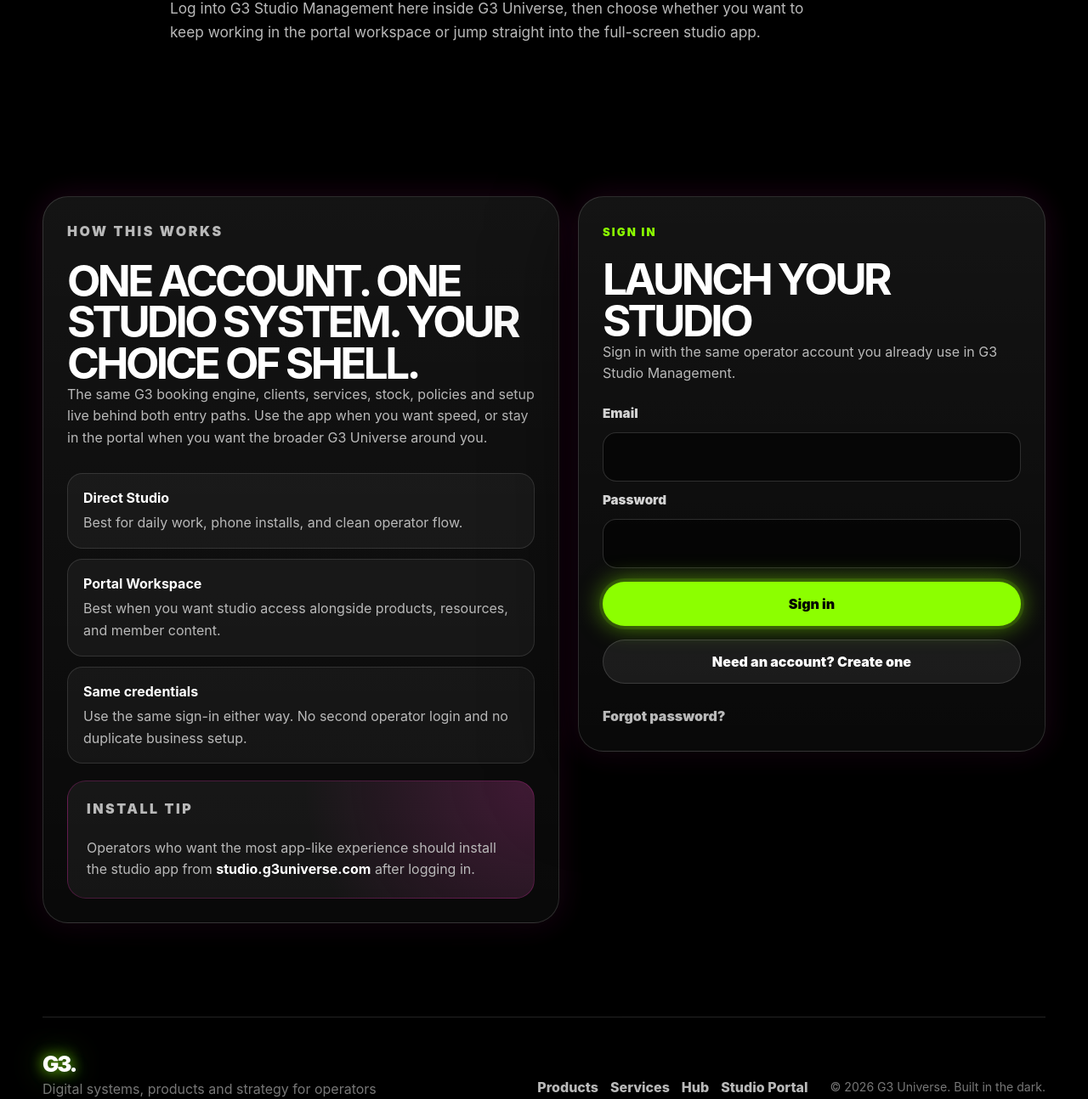
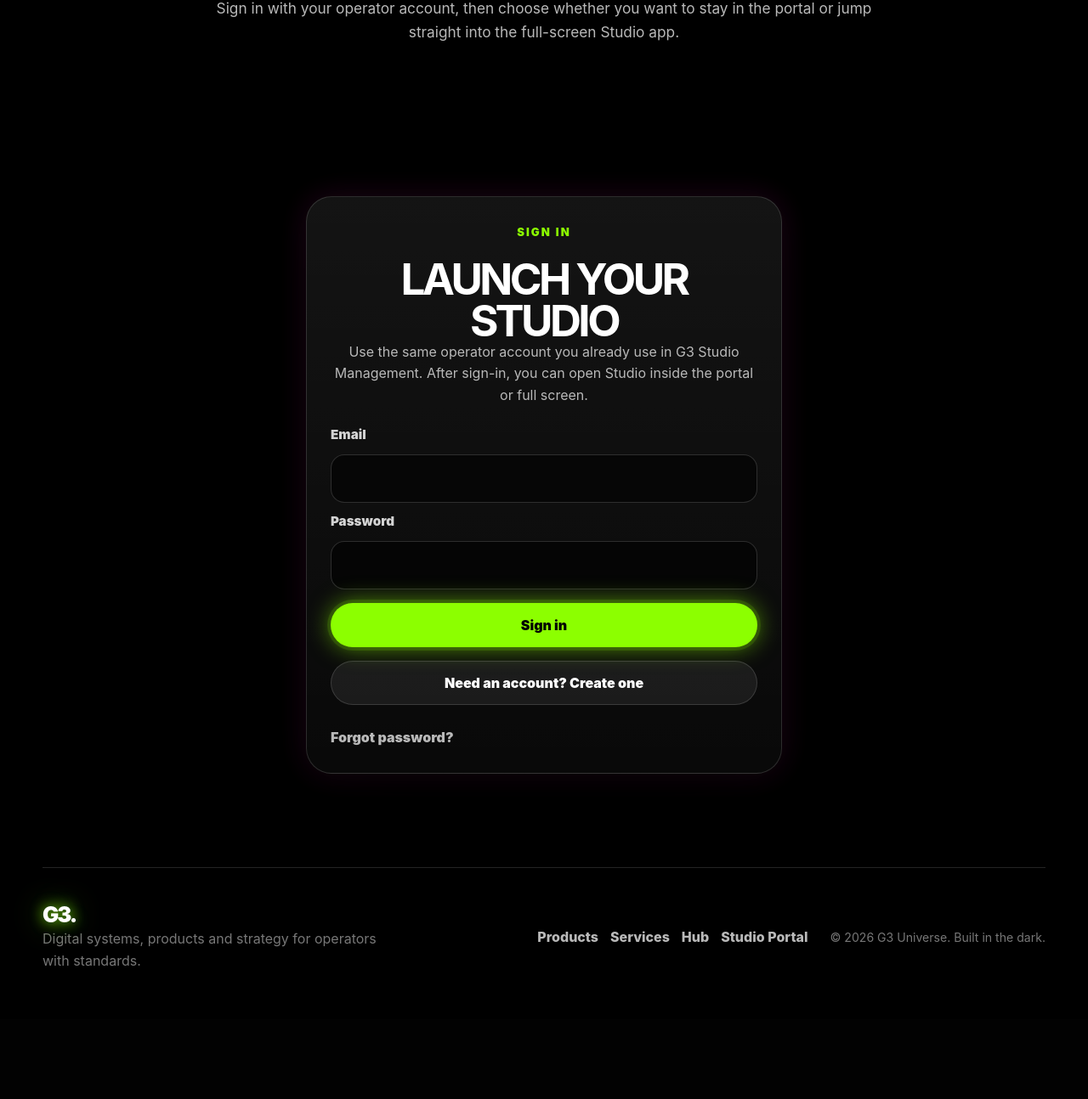
Before and after one commit to Frootloopsryum/G3-universe, a plain HTML site: page studio.html in a window 1280 px wide. Shown: the part 464-1758 px from the top of the page at 85% size. After the commit the page ends 1664 px from the top, so only its background shows below. Drawn offline with Linux system fonts and the light colour scheme; a script that the page names is missing.

Commit message:
Tighten studio portal entry UX

```diff
--- a/portal.js
+++ b/portal.js
@@ -2,7 +2,7 @@ import { createClient } from 'https://esm.sh/@supabase/supabase-js@2?bundle';
 
 const SUPABASE_URL = 'https://foarlngpaotkbsvtqqwm.supabase.co';
 const SUPABASE_ANON_KEY =
-  'eyJhbGciOiJIUzI1NiIsInR5cCI6IkpXVCJ9.eyJpc3MiOiJzdXBhYmFzZSIsInJlZiI6ImZvYXJsbmdwYW90a2JzdnRxcXdtIiwicm9sZSI6ImFub24iLCJpYXQiOjE3NzU3MDY1NjgsImV4cCI6MjA5MTI4MjU2OH0.6BJM1jOw1nL9Tm7bkg7JwcYuE_voBG5bga2fsv9iYIU';
+  'eyJhbGciOiJIUzI1NiIsInR5cCI6IkpXVCJ9.eyJpc3MiOiJzdXAiOiJmb2FybG5ncGFvdGtic3Z0cXF3bSIsInJvbGUiOiJhbm9uIiwiaWF0IjoxNzc1NzA2NTY4LCJleHAiOjIwOTEyODI1Njh9.6BJM1jOw1nL9Tm7bkg7JwcYuE_voBG5bga2fsv9iYIU';
 const STUDIO_APP_URL = 'https://studio.g3universe.com/';
 
 const supabase = createClient(SUPABASE_URL, SUPABASE_ANON_KEY, {
@@ -85,7 +85,7 @@ async function handleAuthSubmit(event, mode) {
   setPortalError('');
   setPortalInfo('');
   submitButton.disabled = true;
-  submitButton.textContent = mode === 'login' ? 'Signing in…' : 'Creating account…';
+  submitButton.textContent = mode === 'login' ? 'Signing in...' : 'Creating account...';
 
   try {
     let authResult;
@@ -196,7 +196,7 @@ function bootStudioPortal() {
 
       forgotPasswordButton.disabled = true;
       const originalText = forgotPasswordButton.textContent;
-      forgotPasswordButton.textContent = 'Sending…';
+      forgotPasswordButton.textContent = 'Sending...';
 
       let operator = null;
 
@@ -229,7 +229,7 @@ function bootStudioPortal() {
       }
 
       if (operator.onboarding_done === false) {
-        setPortalInfo('Password reset link sent. Check your email and follow the reset link. After you choose a new password, you’ll continue setup in Studio.');
+        setPortalInfo('There is an incomplete profile for this account. Reset your password, then continue setup in Studio.');
         return;
       }
 
--- a/studio.html
+++ b/studio.html
@@ -46,57 +46,23 @@
 
   <main>
     <section class="page-hero">
-      <div class="container narrow reveal">
+      <div class="container narrow reveal portal-hero-compact">
         <p class="eyebrow"><span></span> Operator portal</p>
-        <h1>Same studio. Two ways in.</h1>
+        <h1>Launch your studio.</h1>
         <p>
-          Log into G3 Studio Management here inside G3 Universe, then choose whether you want to
-          keep working in the portal workspace or jump straight into the full-screen studio app.
+          Sign in with your operator account, then choose whether you want to stay in the portal or jump straight into the full-screen Studio app.
         </p>
       </div>
     </section>
 
     <section class="section">
-      <div class="container portal-grid">
-        <article class="portal-shell reveal">
-          <p class="kicker">How this works</p>
-          <h2>One account. One studio system. Your choice of shell.</h2>
-          <p>
-            The same G3 booking engine, clients, services, stock, policies and setup live behind
-            both entry paths. Use the app when you want speed, or stay in the portal when you want
-            the broader G3 Universe around you.
-          </p>
-
-          <div class="portal-bullet-list">
-            <div class="portal-bullet">
-              <strong>Direct Studio</strong>
-              <span>Best for daily work, phone installs, and clean operator flow.</span>
-            </div>
-            <div class="portal-bullet">
-              <strong>Portal Workspace</strong>
-              <span>Best when you want studio access alongside products, resources, and member content.</span>
-            </div>
-            <div class="portal-bullet">
-              <strong>Same credentials</strong>
-              <span>Use the same sign-in either way. No second operator login and no duplicate business setup.</span>
-            </div>
-          </div>
-
-          <div class="portal-tip-card">
-            <p class="kicker">Install tip</p>
-            <p>
-              Operators who want the most app-like experience should install the studio app from
-              <strong> studio.g3universe.com</strong> after logging in.
-            </p>
-          </div>
-        </article>
-
-        <article id="portal-signin" class="portal-shell portal-auth-shell reveal delay-1">
+      <div class="container portal-single">
+        <article id="portal-signin" class="portal-shell portal-auth-shell portal-auth-center reveal">
           <div id="portalSignedOut">
-            <p class="kicker">Sign in</p>
+            <p class="kicker portal-kicker-center">Sign in</p>
             <h2>Launch your studio</h2>
             <p class="portal-copy">
-              Sign in with the same operator account you already use in G3 Studio Management.
+              Use the same operator account you already use in G3 Studio Management. After sign-in, you can open Studio inside the portal or full screen.
             </p>
 
             <form id="portalAuthForm" class="portal-form">
@@ -116,7 +82,7 @@
           </div>
 
           <div id="portalSignedIn" hidden>
-            <p class="kicker">Signed in</p>
+            <p class="kicker portal-kicker-center">Signed in</p>
             <h2>Your studio is ready</h2>
             <p id="portalSessionCopy" class="portal-copy"></p>
 
--- a/styles.css
+++ b/styles.css
@@ -1210,6 +1210,11 @@ button {
   gap: 22px;
 }
 
+.portal-single {
+  display: flex;
+  justify-content: center;
+}
+
 .portal-shell,
 .workspace-shell {
   border: 1px solid var(--border);
@@ -1285,10 +1290,30 @@ button {
   align-self: start;
 }
 
+.portal-auth-center {
+  width: min(100%, 560px);
+  text-align: center;
+}
+
+.portal-hero-compact {
+  text-align: center;
+}
+
+.portal-hero-compact p {
+  margin-left: auto;
+  margin-right: auto;
+}
+
+.portal-kicker-center {
+  justify-content: center;
+  width: 100%;
+}
+
 .portal-form {
   display: grid;
   gap: 10px;
   margin-top: 22px;
+  text-align: left;
 }
 
 .portal-form label {
@@ -1573,6 +1598,10 @@ button {
     padding: 20px;
   }
 
+  .portal-auth-center {
+    width: 100%;
+  }
+
   .workspace-toolbar {
     flex-direction: column;
   }
```
